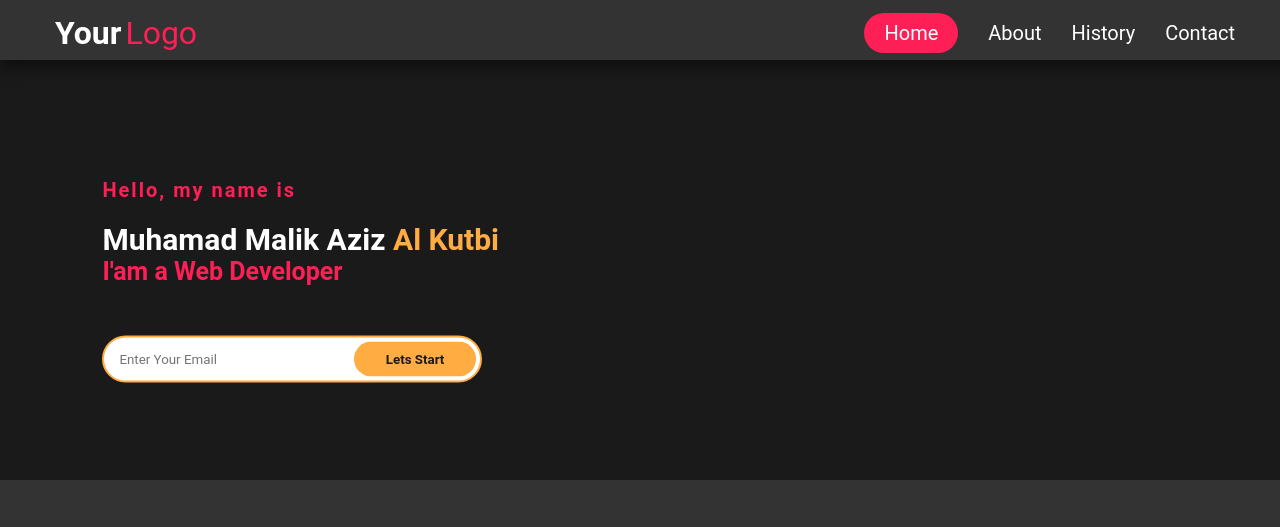
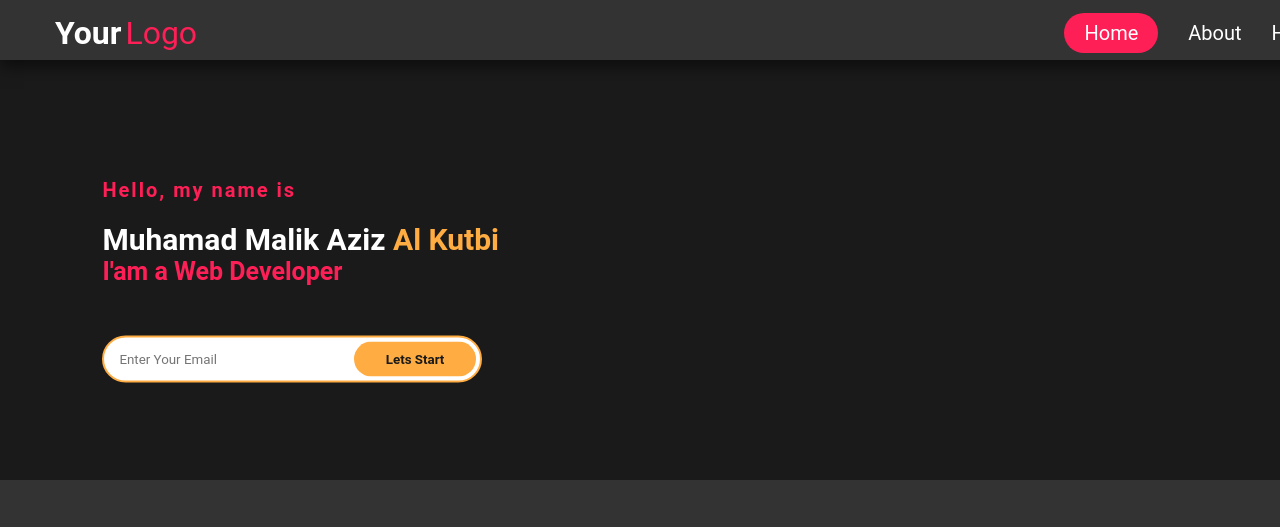
Before and after one commit to malikazizalk/tugasGithub1, a plain HTML site: page index.html in a window 1280 px wide. Shown: the top 527 px of the page. Drawn offline with Linux system fonts and the light colour scheme.

Commit message:
coba lagi wrapper

```diff
--- a/css/style.css
+++ b/css/style.css
@@ -17,7 +17,7 @@
     display: flex;
     justify-content: space-between;
     align-items: center;
-    width: 1300px;
+    width: 1500px;
     height: 60PX;
     background-color: #333333;
     padding-top: 5px;
```
